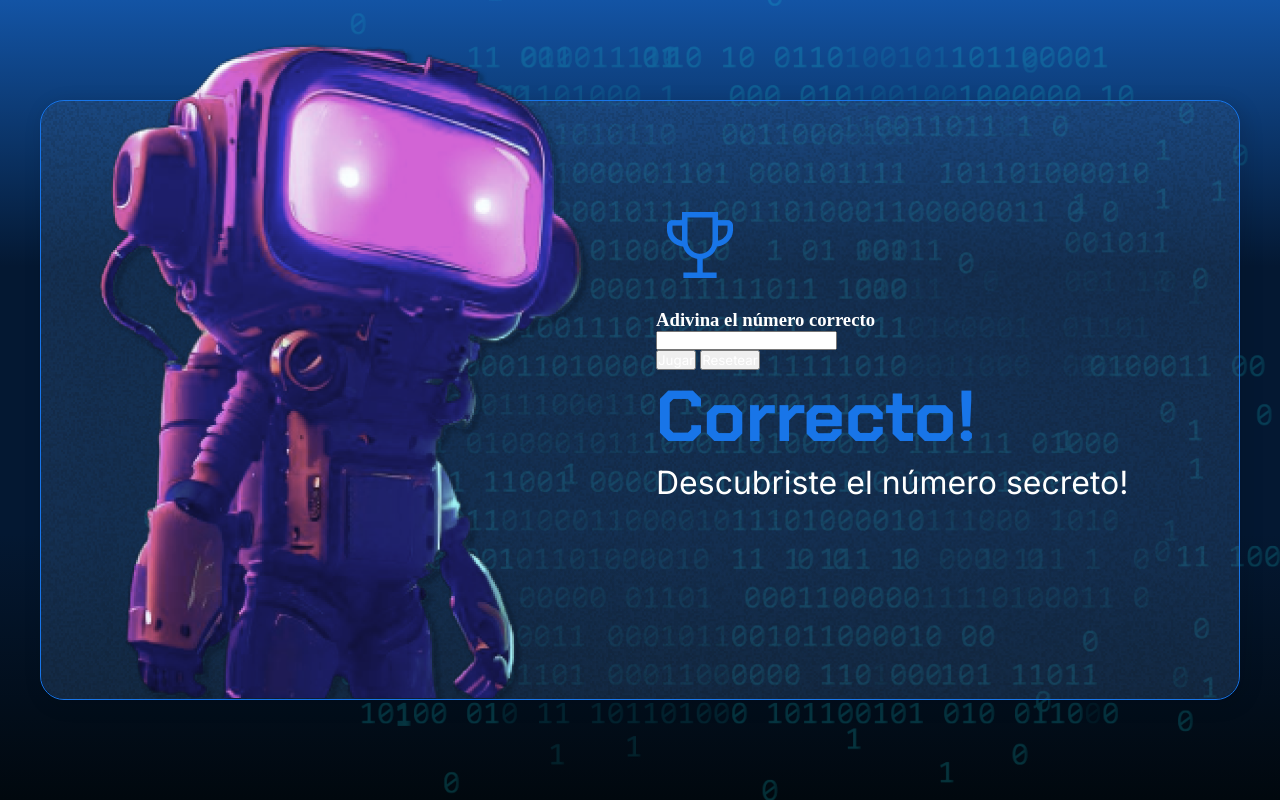
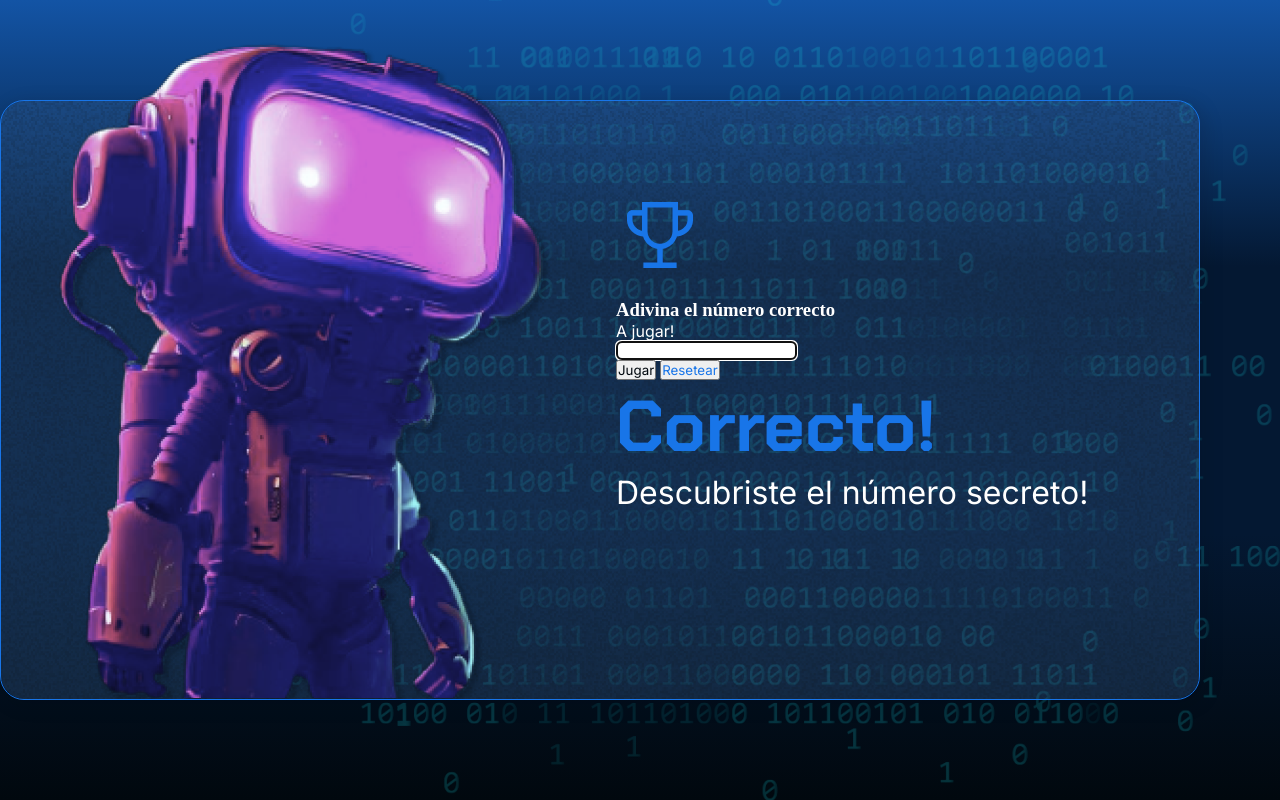
Before and after one commit to LauraBarreroRamirez/adivina_el_numero_js, a plain HTML site: page index.html in a window 1280 px wide. Both pictures are taken after a click on the button "Resetear". Drawn offline with Linux system fonts and the light colour scheme.

Commit message:
arreglando estilos js funcional

```diff
--- a/app.js
+++ b/app.js
@@ -1,36 +1,41 @@
 //variables
-let numeroSecreto = Math.floor(Math.random()*10)+1; //para generar numero aleatorio
+let numeroSecreto = Math.floor(Math.random() * 10) + 1; //para generar numero aleatorio
 let userInput = 0;
 let intentos = 1;
-let palabraVeces = "vez";
-let numeroMaximoIntentos = 1;
-let salida = "Hola Mundo!"
+let numeroMaximoIntentos = 5;
+let salida = " ";
 
-function playGame(){
-    userInput = parseInt(document.getElementById("number").value)
-
+function playGame() {
+  userInput = parseInt(document.getElementById("number").value);
 
   if (userInput != numeroSecreto) {
-        salida = `${userInput} no es el numero a adivinar, intenta otra vez`
+    salida = `${userInput} no es el numero a adivinar, intenta otra vez`;
     //contador de intentos en los que no acierta el jugador
     intentos++;
   }
   //Este codigo realiza la comparacion
   if (userInput == numeroSecreto) {
-           salida = `Acertaste, el numero es: ${numeroSecreto}, Lo lograste en ${intentos} ${intentos == 1 ? "vez" : "veces"}.`
+    salida = `Acertaste, el numero es: ${numeroSecreto}, Lo lograste en ${intentos} ${
+      intentos == 1 ? "intento" : "intentos"
+    }.`;
   } else if (userInput < numeroSecreto) {
-                alert ("el numero secreto es mayor")
+    alert("el numero secreto es mayor");
   } else {
-            alert ("el numero secreto es menor")
+    alert("el numero secreto es menor");
+  }
+  document.getElementById("text1").innerHTML = `${salida}`;
+  document.getElementById("number").select();
+
+  //condicion si no logra en 3 intentos
+  if (intentos > numeroMaximoIntentos) {
+    alert(`Llegaste al numero maximo de intentos ${numeroMaximoIntentos}`);
   }
 
-        //si no logra a la primera vez la palabraVeces cambiara de "vez" a "veces"
-        palabraVeces = "veces"
+}
 
-        //condicion para cerrar el ciclo si no logra en 3 intentos
-        if (intentos > numeroMaximoIntentos){
-            alert (`Llegaste al numero maximo de intentos ${numeroMaximoIntentos}`);
-            break; //para salir del while
+function resetGame() {
+    numeroSecreto = Math.floor(Math.random() * 10) + 1;
+    document.getElementById("text1").innerHTML = "A jugar!";
+    document.getElementById("number").value = "";
+    document.getElementById("number").focus();
   }
-    }
-}
--- a/index.html
+++ b/index.html
@@ -20,6 +20,7 @@
                  <div class="container__texto">
                     <h3>Adivina el número correcto</h3>
                     <div>
+                        <p id="text1"></p>
                         <input type="text" id="number" class="numberInput">
                     </div>
                         <button onclick="playGame()" class="buttonPlay">Jugar</button>
--- a/style.css
+++ b/style.css
@@ -7,10 +7,10 @@
 
 body {
     background: linear-gradient(#1354A5 0%, #041832 33.33%, #041832 66.67%, #01080E 100%);
-    height: 100vh;
+    min-height: 100vh;
     display: flex;
     align-items: center;
-    justify-content: center;
+    /* justify-content: center; */
 }
 
 
@@ -86,3 +86,17 @@ h2 {
     font-size: 32px;
     font-weight: 400;
 }
+
+.numberInput {
+    border-color: transparent;
+    border-radius: 5px;
+    color: #01080E;
+}
+
+.buttonPlay {
+    color: #01080E;
+}
+
+.buttonReset {
+    color: #1875E8;
+}
```
Lines whose indentation alone changed are shown as unchanged.
